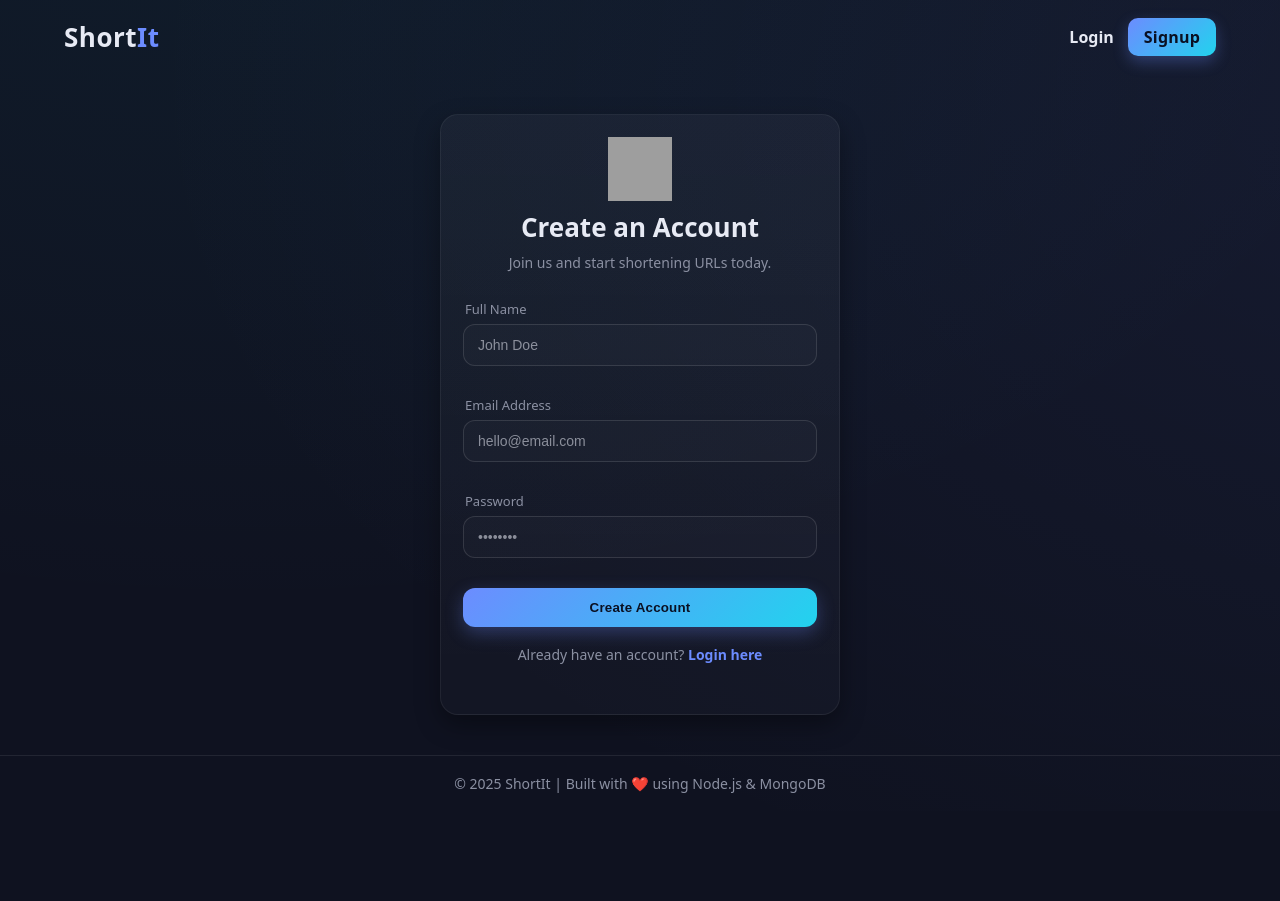
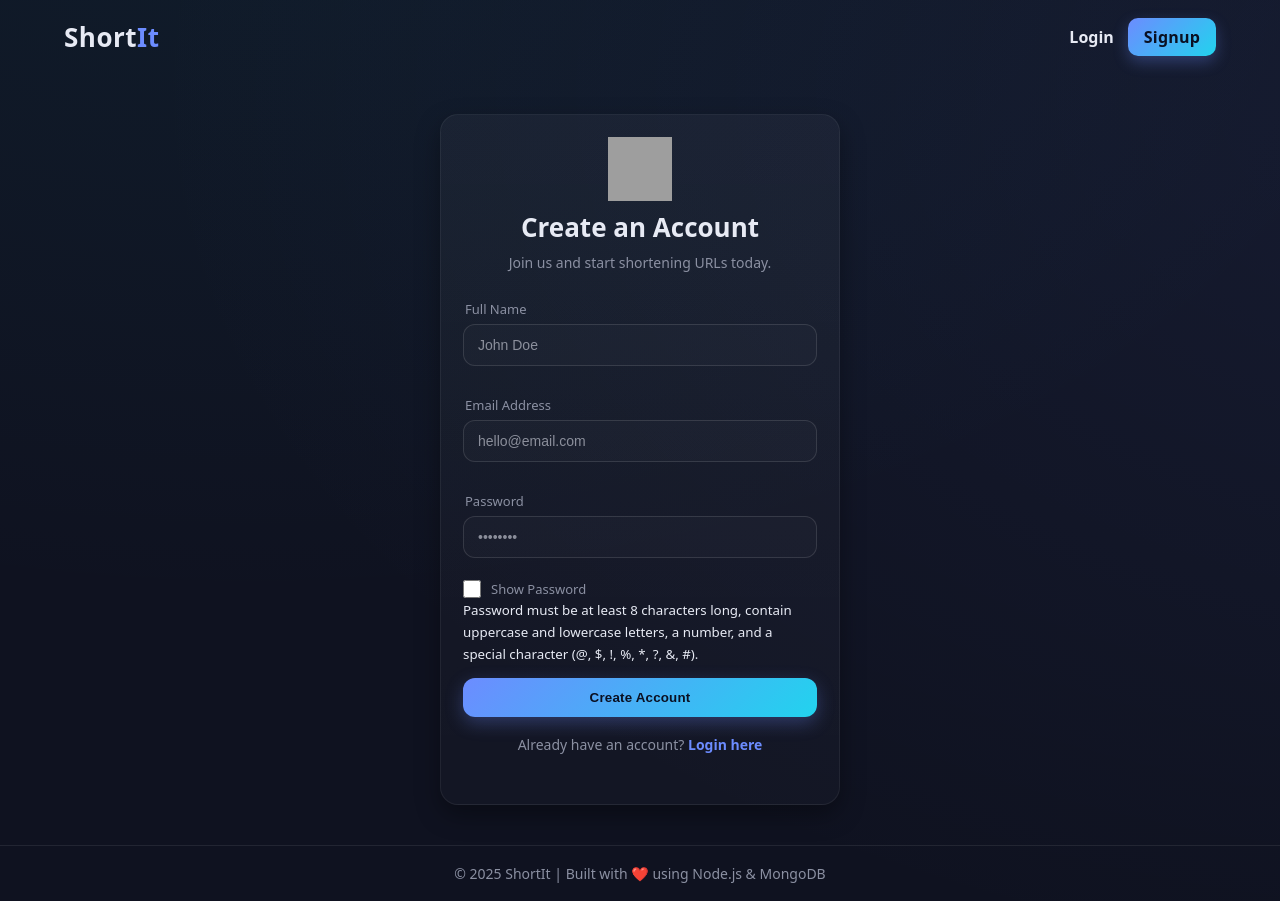
Before and after one commit to rahulholkar16/Short-it-frontend, a React (Vite) app: page /signup in a window 1280 px wide. Before the commit the page ends 811 px from the top, so only its background shows below. Built offline with nearby package versions, Linux system fonts and the light colour scheme; no server answers; grey boxes are pictures that could not be loaded.

Commit message:
add password validation text

```diff
--- a/src/pages/Signup/Signup.css
+++ b/src/pages/Signup/Signup.css
@@ -160,3 +160,39 @@
 @media (max-width: 480px) {
   .auth-card { padding: 22px; }
 }
+
+.show-password-container {
+  display: flex;
+  align-items: center;
+  gap: 8px;           /* spacing between checkbox and label */
+  margin-top: 6px;
+  font-size: 14px;
+  color: var(--muted);
+  user-select: none;
+}
+
+.show-password-container input[type="checkbox"] {
+  /* Remove vertical margin to help alignment */
+  margin-right: 0;
+  margin-top: 0;
+  margin-bottom: 0;
+  width: 18px;
+  height: 18px;
+  cursor: pointer;
+  accent-color: var(--acc);
+  border-radius: 4px;
+  border: 1px solid rgba(255, 255, 255, 0.2);
+  background: rgba(255, 255, 255, 0.05);
+  vertical-align: middle; /* important for alignment */
+}
+
+.show-password-container label {
+  cursor: pointer;
+  color: var(--muted);
+  font-weight: 500;
+  line-height: 1;
+  vertical-align: middle;
+  margin-bottom: 0;
+  display: flex;
+  align-items: center;
+}
--- a/src/pages/Signup/Signup.jsx
+++ b/src/pages/Signup/Signup.jsx
@@ -2,26 +2,64 @@ import { useState } from 'react'
 import { useFetch } from '../../hook/useFetch'
 import './Signup.css'
 import { useNavigate } from 'react-router-dom';
+
 export default function Signup() {
     const [name, setName] = useState("");
     const [email, setEmail] = useState("");
     const [password, setPassword] = useState("");
-    const nevigate = useNavigate();
+    const [passwordError, setPasswordError] = useState("");
+    const [showPassword, setShowPassword] = useState(false);
+    const navigate = useNavigate();
 
     const { executeFetch } = useFetch('api/v1/signup', {
         method: "POST",
     }, false);
 
-    async function signup (e) {
+    function validatePassword(pwd) {
+        const lengthCheck = /.{8,}/;
+        const uppercaseCheck = /[A-Z]/;
+        const lowercaseCheck = /[a-z]/;
+        const numberCheck = /[0-9]/;
+        const specialCharCheck = /[@$!%*?&#]/;
+
+        if (!lengthCheck.test(pwd)) {
+            return "Password must be at least 8 characters long.";
+        }
+        if (!uppercaseCheck.test(pwd)) {
+            return "Password must contain at least one uppercase letter.";
+        }
+        if (!lowercaseCheck.test(pwd)) {
+            return "Password must contain at least one lowercase letter.";
+        }
+        if (!numberCheck.test(pwd)) {
+            return "Password must contain at least one number.";
+        }
+        if (!specialCharCheck.test(pwd)) {
+            return "Password must contain at least one special character (@, $, !, %, *, ?, &, #).";
+        }
+        return "";
+    }
+
+    async function signup(e) {
         e.preventDefault(); // stop form reload
+
+        const pwdError = validatePassword(password);
+        if (pwdError) {
+            setPasswordError(pwdError);
+            return;
+        } else {
+            setPasswordError("");
+        }
+
         const response = await executeFetch({ name, email, password });
         console.log("Signup response:", response);
-        if (response.msg === "User added Successfully!"){
-            nevigate('/login');
+        if (response.msg === "User added Successfully!") {
+            navigate('/login');
         } else {
             alert(response.msg);
         }
     }
+
     return (
         <main className="container">
             <div className="card auth-card">
@@ -32,27 +70,44 @@ export default function Signup() {
 
                 <form id="signupForm">
                     <div className="input-group">
-                        <label for="name">Full Name</label>
+                        <label htmlFor="name">Full Name</label>
                         <input type="text" id="name" placeholder="John Doe" onChange={(e) => setName(e.target.value)} required />
                     </div>
 
                     <div className="input-group">
-                        <label for="email">Email Address</label>
+                        <label htmlFor="email">Email Address</label>
                         <input type="email" id="email" placeholder="hello@email.com" onChange={(e) => setEmail(e.target.value)} required />
                     </div>
 
                     <div className="input-group">
-                        <label for="password">Password</label>
-                        <input type="password" id="password" placeholder="••••••••" onChange={(e) => setPassword(e.target.value)} required />
+                        <label htmlFor="password">Password</label>
+                        <input
+                            type={showPassword ? "text" : "password"}
+                            id="password"
+                            placeholder="••••••••"
+                            onChange={(e) => setPassword(e.target.value)}
+                            required
+                        />
+                        <div className="show-password-container">
+                            <input
+                                type="checkbox"
+                                id="showPassword"
+                                checked={showPassword}
+                                onChange={() => setShowPassword(prev => !prev)}
+                            />
+                            <label htmlFor="showPassword">Show Password</label>
+                        </div>
+                        {passwordError && <p className="error-message">{passwordError}</p>}
+                        <small>Password must be at least 8 characters long, contain uppercase and lowercase letters, a number, and a special character (@, $, !, %, *, ?, &, #).</small>
                     </div>
 
-                    <div >
+                    <div>
                         <button className="btn primary signup" onClick={signup}>Create Account</button>
                     </div>
                 </form>
 
                 <div className="links">
-                    <p>Already have an account? <a className="login" onClick={() => nevigate('/login')}>Login here</a></p>
+                    <p>Already have an account? <a className="login" onClick={() => navigate('/login')}>Login here</a></p>
                 </div>
             </div>
         </main>
```
